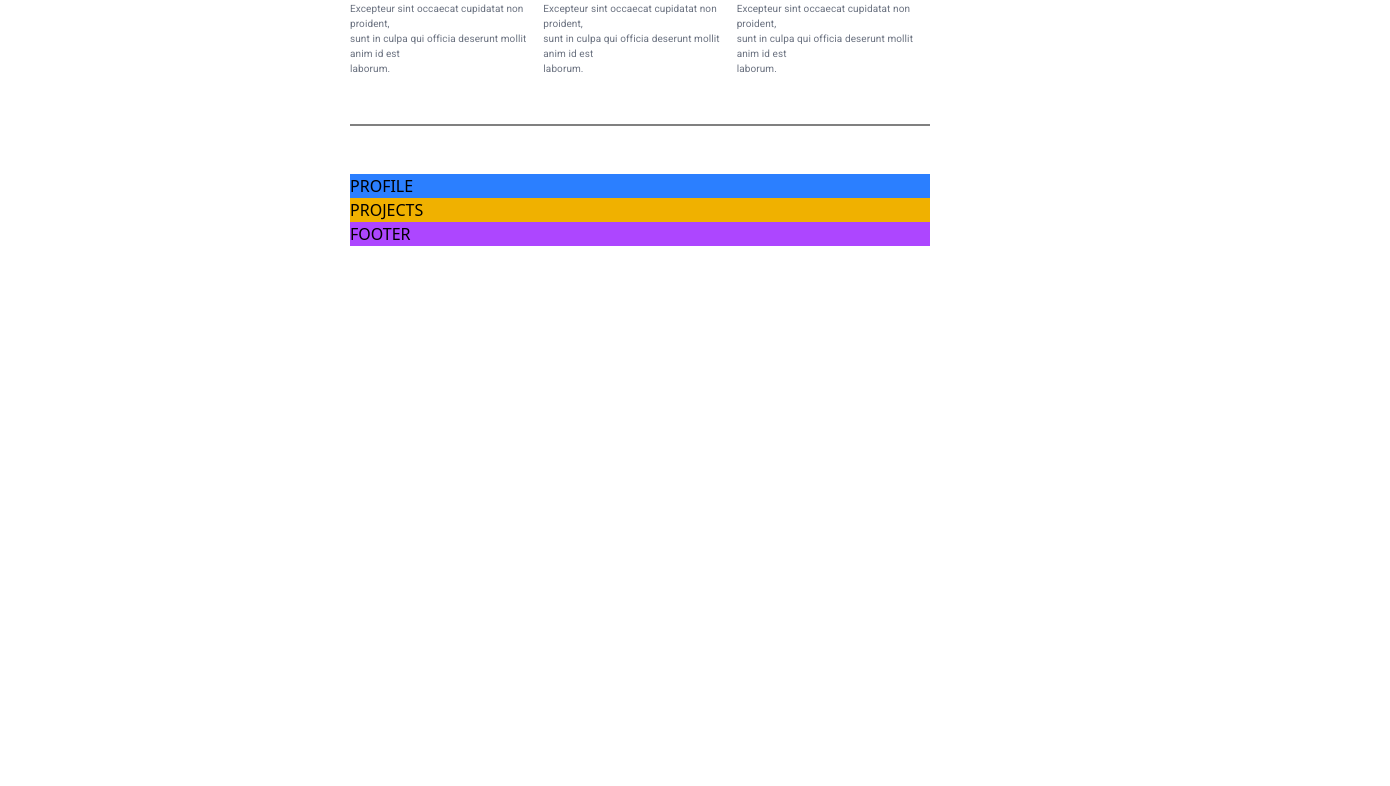
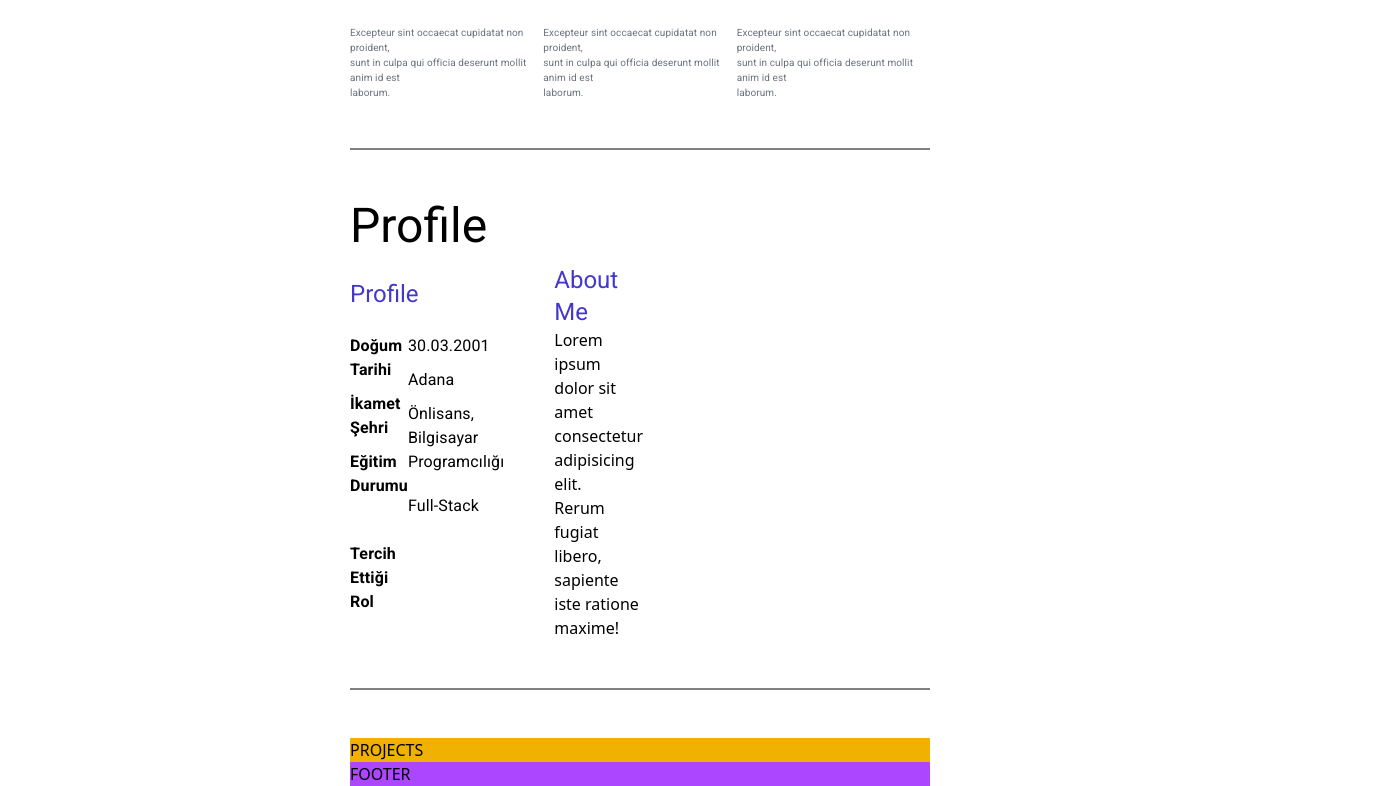
Before and after one commit to emrkn-ulkr/Chirpify, a React (Vite) app: page / in a window 1280 px wide. Shown: the part 713-1499 px from the top of the page, 1390 px wide, since content can reach past the window. Before the commit the page ends 959 px from the top, so only its background shows below. Built offline with nearby package versions, Linux system fonts and the light colour scheme.

Commit message:
Profile Sayfası tamamlandı ,toplam: 3/5

```diff
--- a/src/App.jsx
+++ b/src/App.jsx
@@ -12,7 +12,7 @@ function App() {
     <div className="app-general-div">
       <div><Header /></div>
       <div><Skills /></div>
-      <div className="bg-blue-500"><Profile /></div>
+      <div><Profile /></div>
       <div className="bg-yellow-500"><Projects /></div>
       <div className="bg-purple-500"><Footer /></div>
     </div>
--- a/src/components/Profile.jsx
+++ b/src/components/Profile.jsx
@@ -1,10 +1,50 @@
 import React from 'react'
+import { Typography } from '@mui/material'
 
 function Profile() {
     return (
         <div>
-            PROFILE
-        </div>
+
+
+            <Typography variant='h3'>
+                Profile
+            </Typography>
+            <br />
+            <div style={{ display: "flex" }}>
+                <Typography variant='h5' sx={{ color: "#4338ca" }}>Profile</Typography>
+
+            </div>
+            <br />
+            <div style={{ display: "flex", justifyContent: "space-between" }}>
+
+                <div style={{ display: "flex", flexDirection: "column", gap: "10px" }}>
+                    <Typography sx={{ fontWeight: "bold" }}>Doğum Tarihi</Typography>
+                    <Typography sx={{ fontWeight: "bold" }}>İkamet Şehri</Typography>
+                    <Typography sx={{ fontWeight: "bold" }}>Eğitim Durumu</Typography><br />
+                    <Typography sx={{ fontWeight: "bold" }}>Tercih Ettiği Rol</Typography>
+                </div>
+
+                <div style={{ display: "flex", flexDirection: "column", gap: "10px", marginRight: "50px" }}>
+                    <Typography>30.03.2001</Typography>
+                    <Typography>Adana</Typography>
+                    <Typography>Önlisans, <br />Bilgisayar Programcılığı</Typography>
+                    <Typography sx={{ marginTop: "10px" }}>Full-Stack</Typography>
+                </div>
+
+                <div style={{ marginRight: "300px", marginTop: "-70px" }}>
+                    <Typography variant='h5' sx={{ color: "#4338ca" }}>About Me</Typography>
+                    Lorem ipsum dolor sit amet consectetur adipisicing elit.<br />
+                    Rerum fugiat libero, sapiente iste ratione maxime!
+                </div>
+
+            </div>
+            <br />
+            <br />
+            <hr style={{ border: "1px solid gray" }} />
+            <br />
+            <br />
+
+        </div >
     )
 }
 
--- a/src/components/header.jsx
+++ b/src/components/header.jsx
@@ -120,6 +120,7 @@ function Header() {
             <Typography variant="h2" sx={{ fontSize: "2.5rem", fontWeight: "bold", color: "black", mt: 1 }}>
               Cretive thinker<br /> Minimalism lover
             </Typography>
+            <br />
             <Typography sx={{ color: "gray" }}>
               Hi, I'm Emirkan. I'm a full-stack developer. If you are looking for a <br />
               Developer who to craft solid and scalable frontend products with <br />
@@ -180,8 +181,8 @@ function Header() {
               sx={{
                 marginTop: "25px",
                 marginLeft: "200px",
-                width: 380,          // genişlik
-                height: 300,         // yükseklik
+                width: 475,          // genişlik
+                height: 330,         // yükseklik
                 borderRadius: "10%", // kareye yakın görünüm
                 boxShadow: "0 4px 10px rgba(0,0,0,0.2)",
               }} />
```
